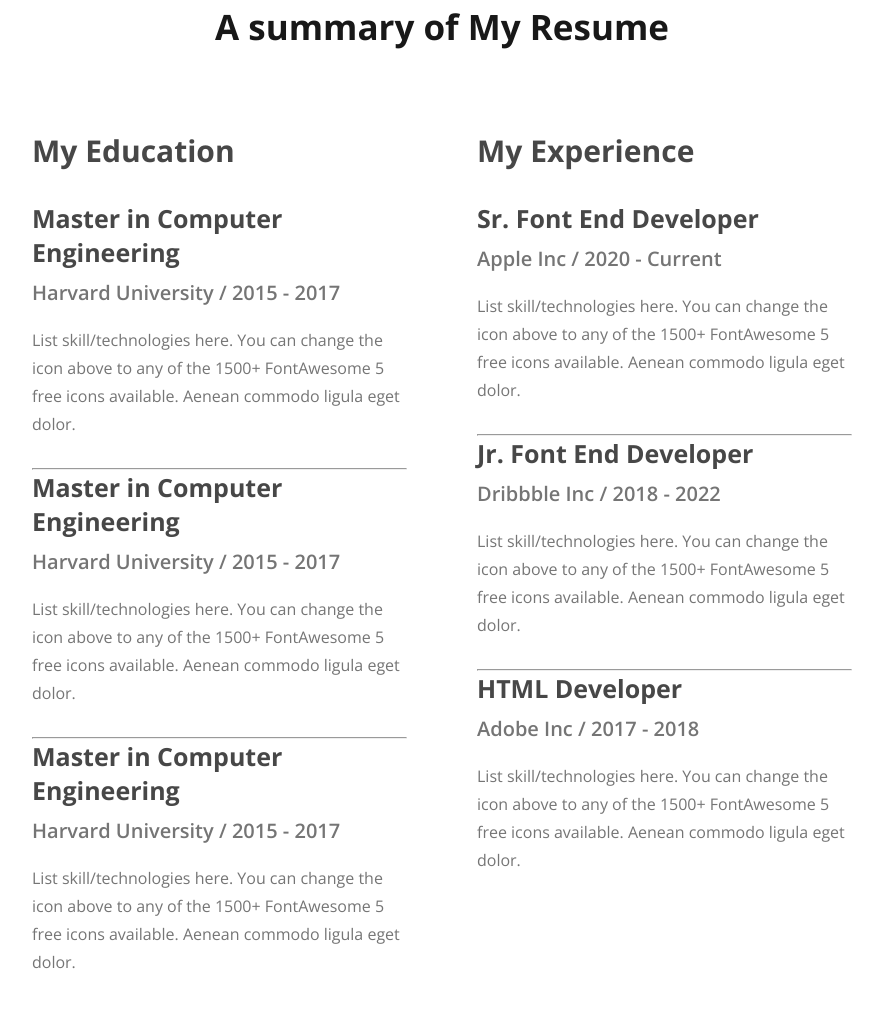
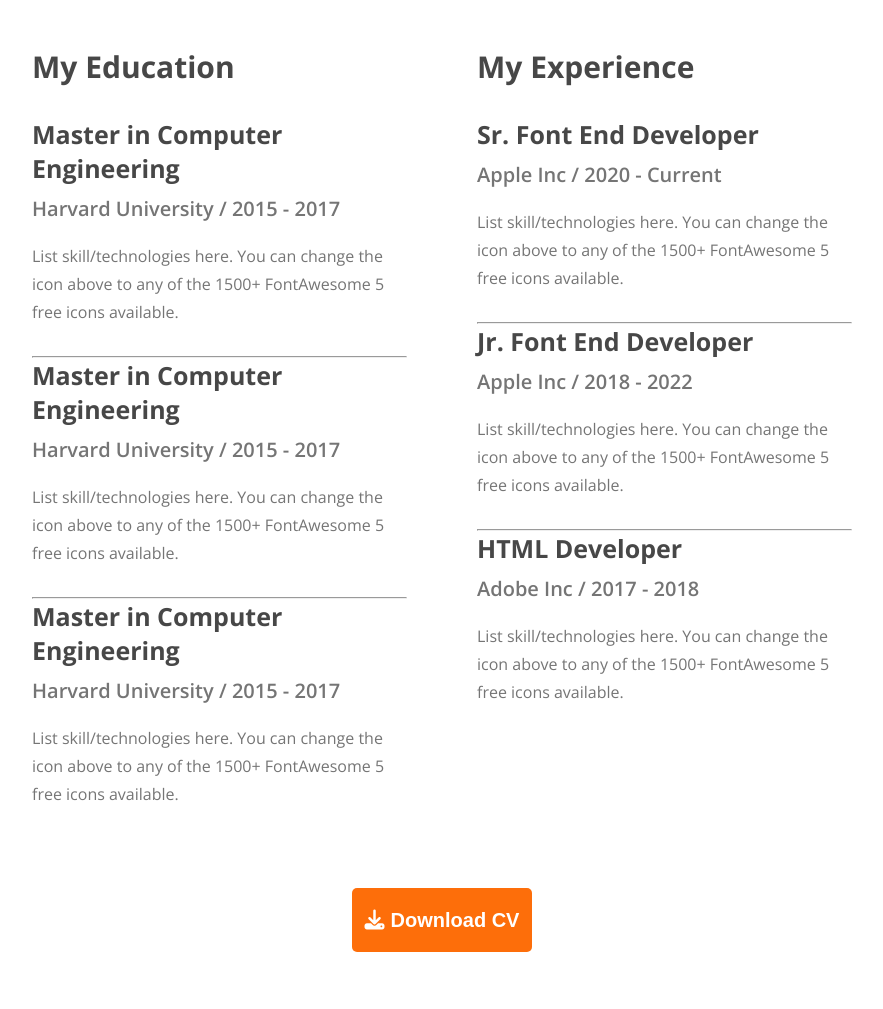
Before and after one commit to MdMaizUddin/web-developer-portfolio, a plain HTML site: page index.html in a window 1280 px wide. Shown: the part 2097-3106 px from the top of the page, without its empty margins (198-1081 px from the left). Drawn offline with nearby package versions, Linux system fonts and the light colour scheme.

Commit message:
currect some word

```diff
--- a/index.html
+++ b/index.html
@@ -47,9 +47,9 @@
         <h2 class="universal-title">About Me</h2>
         <p class="universal-description about-pera1">i am a designer & developer with a passion for web design. I enjoy
           developing simple, clean and slick websites that
-          provide real value to the end user. Thousands of clients have procured exceptional resulfs while working with
+          provide real value to the end user. Thousands of clients have procured exceptional result while working with
           me.
-          Delivering work within time and budget which meets clients requirements in our mata.</p>
+          Delivering work within time and budget which meets clients requirements in our meta.</p>
         <div class="about-card">
           <div>
             <p>Name:</p>
@@ -87,28 +87,28 @@
           <h2 class="card-title">Vanilla JavaScript</h2>
           <p class="card-description">List skill/technologies here. You can change the icon above to any of the 1500+
             FontAwesome 5 free icons available.
-            Aenean commodo ligula eget dolor.</p>
+            </p>
         </div>
         <div class="card">
           <img src="./images/icons/react.png" alt="">
           <h2 class="card-title">React</h2>
           <p class="card-description">List skill/technologies here. You can change the icon above to any of the 1500+
             FontAwesome 5 free icons available.
-            Aenean commodo ligula eget dolor.</p>
+            </p>
         </div>
         <div class="card">
           <img src="./images/icons/nodejs.png" alt="">
           <h2 class="card-title">Node.js</h2>
           <p class="card-description">List skill/technologies here. You can change the icon above to any of the 1500+
             FontAwesome 5 free icons available.
-            Aenean commodo ligula eget dolor.</p>
+            </p>
         </div>
         <div class="card">
           <img src="./images/icons/mongo.png" alt="">
           <h2 class="card-title">MongoDB</h2>
           <p class="card-description">List skill/technologies here. You can change the icon above to any of the 1500+
             FontAwesome 5 free icons available.
-            Aenean commodo ligula eget dolor.</p>
+            </p>
         </div>
       </div>
     </section>
@@ -125,21 +125,21 @@
             <h4 class="rescume-box h4">Master in Computer Engineering</h4>
             <h6 class="rescume-box h6">Harvard University / 2015 - 2017</h6>
             <p class="rescume-box-description">List skill/technologies here. You can change the icon above
-              to any of the 1500+ FontAwesome 5 free icons available. Aenean commodo ligula eget dolor.</p>
+              to any of the 1500+ FontAwesome 5 free icons available.</p>
           </div>
           <hr>
           <div>
             <h4 class="rescume-box h4">Master in Computer Engineering</h4>
             <h6 class="rescume-box h6">Harvard University / 2015 - 2017</h6>
             <p class="rescume-box-description">List skill/technologies here. You can change the icon above
-              to any of the 1500+ FontAwesome 5 free icons available. Aenean commodo ligula eget dolor.</p>
+              to any of the 1500+ FontAwesome 5 free icons available.</p>
           </div>
           <hr>
           <div>
             <h4 class="rescume-box h4">Master in Computer Engineering</h4>
             <h6 class="rescume-box h6">Harvard University / 2015 - 2017</h6>
             <p class="rescume-box-description">List skill/technologies here. You can change the icon above
-              to any of the 1500+ FontAwesome 5 free icons available. Aenean commodo ligula eget dolor.</p>
+              to any of the 1500+ FontAwesome 5 free icons available.</p>
           </div>
         </div>
         <!-- Resume experience part -->
@@ -149,21 +149,21 @@
             <h4 class="rescume-box h4">Sr. Font End Developer</h4>
             <h6 class="rescume-box h6">Apple Inc / 2020 - Current</h6>
             <p class="rescume-box-description">List skill/technologies here. You can change the icon above
-              to any of the 1500+ FontAwesome 5 free icons available. Aenean commodo ligula eget dolor.</p>
+              to any of the 1500+ FontAwesome 5 free icons available.</p>
           </div>
           <hr>
           <div>
             <h4 class="rescume-box h4">Jr. Font End Developer</h4>
-            <h6 class="rescume-box h6">Dribbble Inc / 2018 - 2022</h6>
+            <h6 class="rescume-box h6">Apple Inc / 2018 - 2022</h6>
             <p class="rescume-box-description">List skill/technologies here. You can change the icon above
-              to any of the 1500+ FontAwesome 5 free icons available. Aenean commodo ligula eget dolor.</p>
+              to any of the 1500+ FontAwesome 5 free icons available.</p>
           </div>
           <hr>
           <div>
             <h4 class="rescume-box h4">HTML Developer</h4>
             <h6 class="rescume-box h6">Adobe Inc / 2017 - 2018</h6>
             <p class="rescume-box-description">List skill/technologies here. You can change the icon above
-              to any of the 1500+ FontAwesome 5 free icons available. Aenean commodo ligula eget dolor.</p>
+              to any of the 1500+ FontAwesome 5 free icons available.</p>
           </div>
         </div>
       </div>
```
